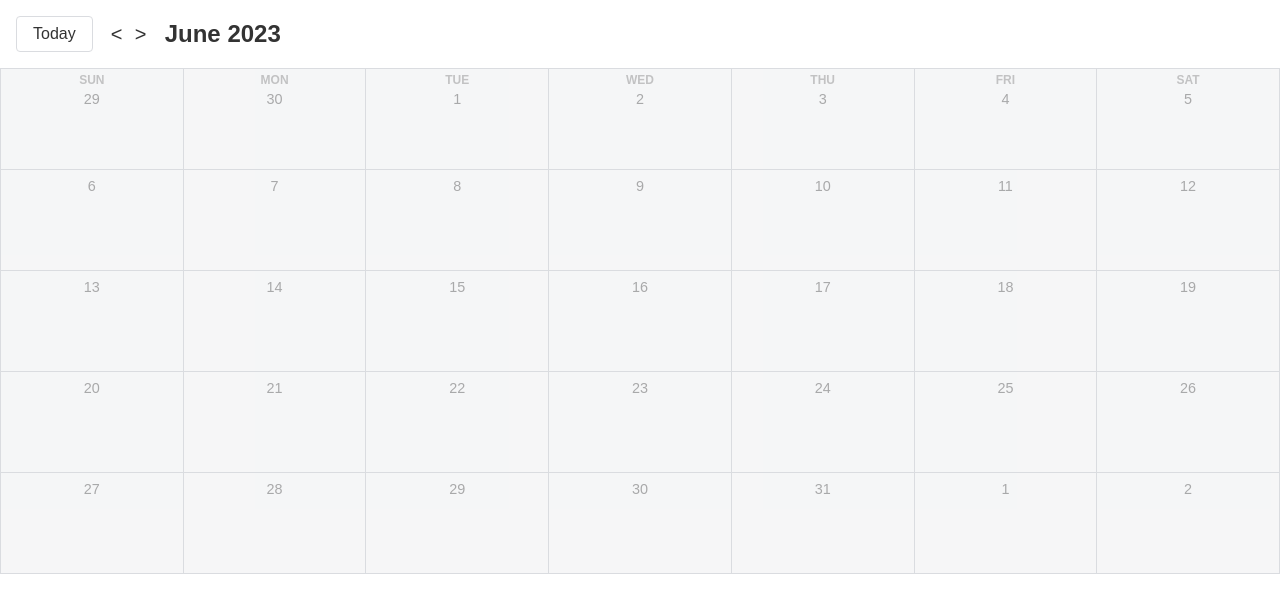
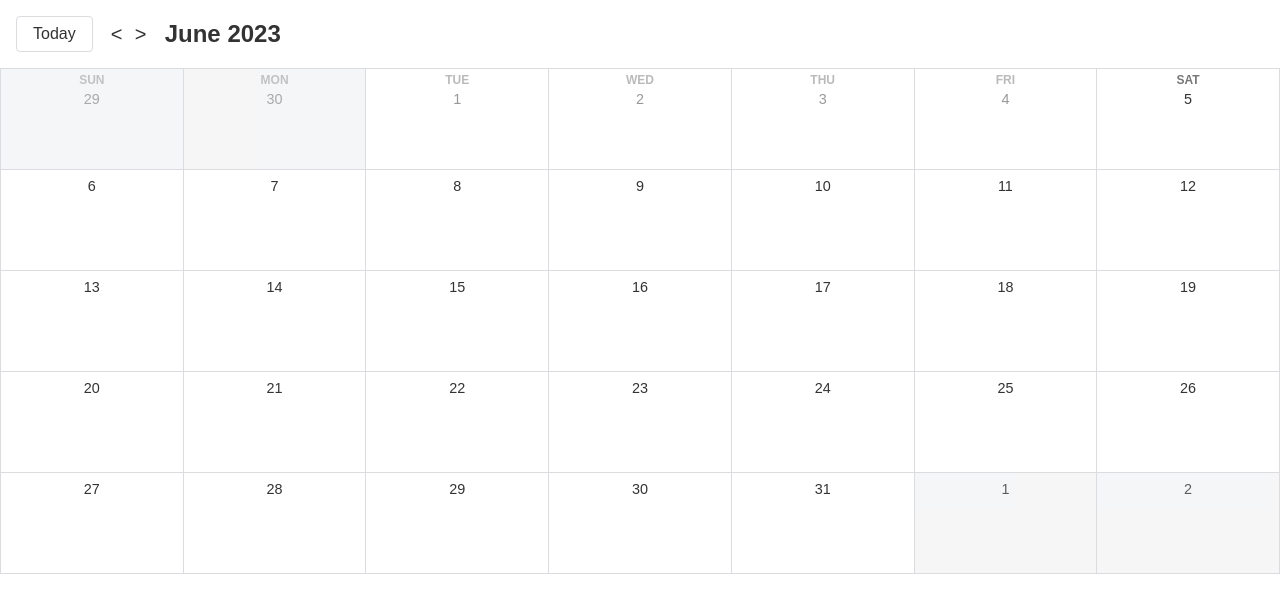
Before and after one commit to levdoescode-practice/typescript, a React (Vite) app in the folder 11-calendar-project/: page / in a window 1280 px wide. Shown: the top 612 px of the page. Built offline with nearby package versions, Linux system fonts and the light colour scheme.

Commit message:
Added dynamic classes for days

```diff
--- a/11-calendar-project/src/components/Calendar.tsx
+++ b/11-calendar-project/src/components/Calendar.tsx
@@ -1,10 +1,20 @@
 import { useMemo, useState } from "react";
-import { startOfWeek, startOfMonth, endOfWeek, endOfMonth, eachDayOfInterval } from "date-fns";
+import {
+    startOfWeek,
+    startOfMonth,
+    endOfWeek,
+    endOfMonth,
+    eachDayOfInterval,
+    isSameMonth,
+    isBefore,
+    endOfDay,
+} from "date-fns";
 import { formatDate } from "../utils/formatDate";
+import { cc } from "../utils/cc";
 
 export function Calendar() {
     const [selectedMonth, setSelectedMonth] = useState(new Date());
-
+    console.log(selectedMonth);
     const calendarDays = useMemo(() => {
         const firstWeekStart = startOfWeek(startOfMonth(selectedMonth));
         const lastWeekEnd = endOfWeek(endOfMonth(selectedMonth));
@@ -38,10 +48,16 @@ type CalendarDayProps = {
 
 function CalendarDay({ day, showWeekName, selectedMonth }: CalendarDayProps) {
     return (
-        <div className="day non-month-day old-month-day">
+        <div
+            className={cc(
+                "day",
+                !isSameMonth(day, selectedMonth) && "non-month-day",
+                isBefore(endOfDay(day), new Date()) && "old-month-day"
+            )}
+        >
             <div className="day-header">
-                {showWeekName && <div className="week-name">{formatDate(day, {weekday: "short"})}</div>}
-                <div className="day-number">{formatDate(day, {day: "numeric"})}</div>
+                {showWeekName && <div className="week-name">{formatDate(day, { weekday: "short" })}</div>}
+                <div className="day-number">{formatDate(day, { day: "numeric" })}</div>
                 <button className="add-event-btn">+</button>
             </div>
             {/* <div className="events">
```
